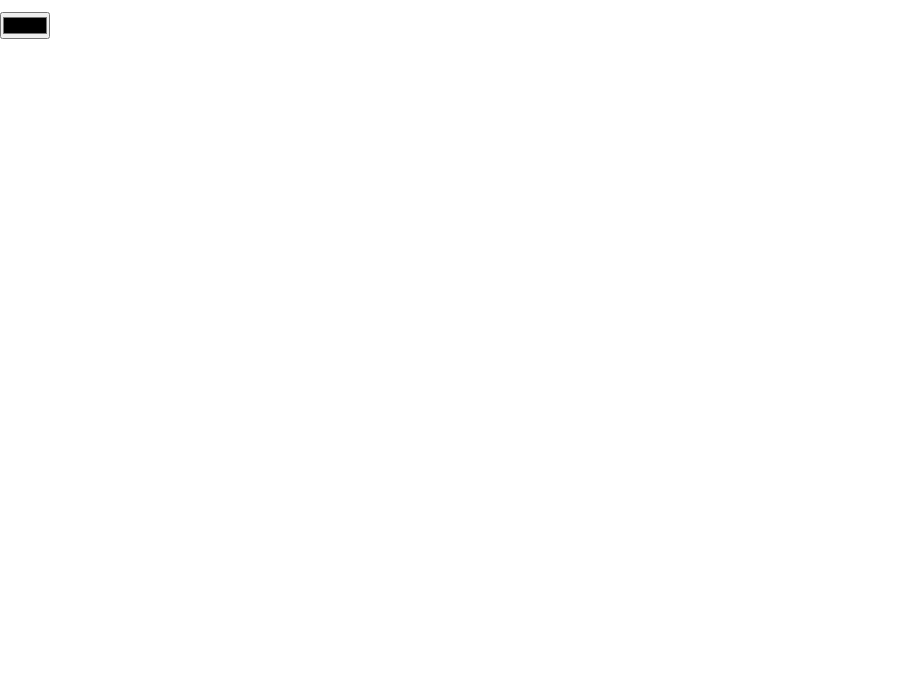
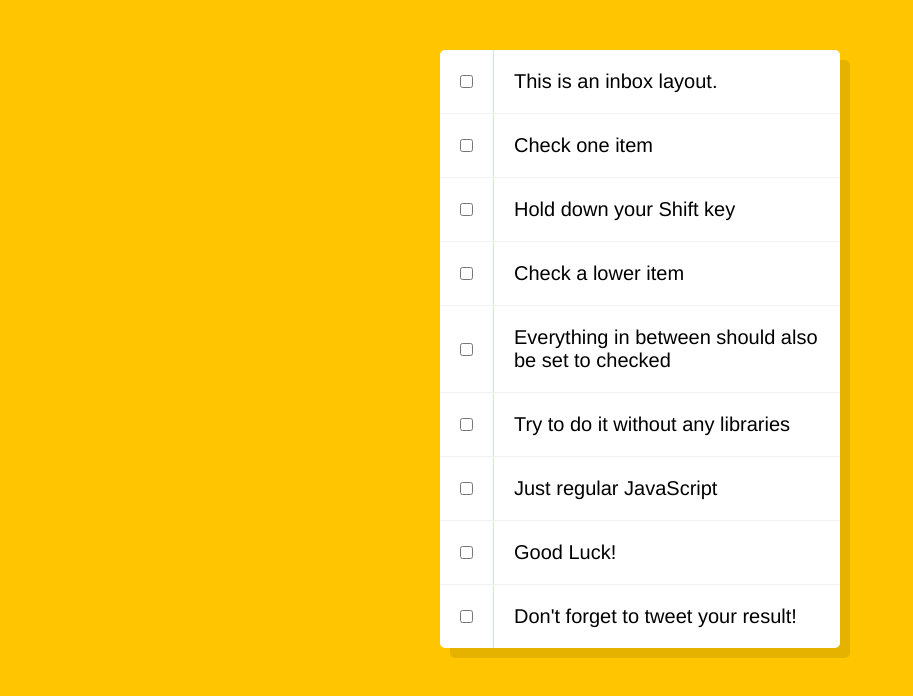
Before and after one commit to Ontorok/js-30-days-challenge, a plain HTML site: page index.html in a window 1280 px wide. Shown: the whole page, without its empty margins (0-913 px from the left). Drawn offline with Linux system fonts and the light colour scheme.

Commit message:
Day-10 complete

```diff
--- a/app.js
+++ b/app.js
@@ -1,59 +1,18 @@
-const canvas = document.querySelector('canvas');
-const picker = document.querySelector('input[type="color"]');
+const checkboxes = document.querySelectorAll('input[type="checkbox"]');
 
+let lastChecked;
 
-
-const ctx = canvas.getContext('2d');
-
-canvas.width = window.innerWidth;
-canvas.height = window.innerHeight;
-
-ctx.strokeStyle = '#BADA55';
-ctx.lineWidth = 1;
-ctx.lineJoin = 'round';
-ctx.lineCap = 'round';
-
-let isDrawing = false, lastX = 0, lastY = 0, isIncrement = false, hue = 0;
-
-function draw(e) {
-    if (!isDrawing) return;
-    ctx.beginPath();
-    ctx.moveTo(lastX, lastY);
-    ctx.lineTo(e.offsetX, e.offsetY);
-    ctx.strokeStyle = `hsl(${hue}, 100%, 50%)`;
-    ctx.stroke();
-    [lastX, lastY] = [e.offsetX, e.offsetY];
-    hue++;
-    if (hue >= 360) {
-        hue = 0;
+function handleCheck(e) {
+    if (e.shiftKey && this.checked) {
+        let inBetween = false;
+        checkboxes.forEach(chekbox => {
+            if (chekbox === this || chekbox === lastChecked) {
+                inBetween = !inBetween;
+            }
+            if (inBetween) chekbox.checked = true;
+        });
     }
-    if (ctx.lineWidth >= 100 || ctx.lineWidth <= 1) {
-        isIncrement = !isIncrement;
-    }
-
-    if (!isIncrement) {
-        ctx.lineWidth++;
-    } else {
-        ctx.lineWidth--;
-    }
+    lastChecked = this;
 }
 
-// picker.addEventListener('change', e => {
-//     ctx.strokeStyle = e.target.value;
-// });
-
-document.addEventListener('mousemove', draw);
-
-document.addEventListener('mousedown', function (e) {
-    isDrawing = true;
-    [lastX, lastY] = [e.offsetX, e.offsetY];
-});
-
-document.addEventListener('mouseup', function () {
-    isDrawing = false;
-
-});
-
-document.addEventListener('mouseout', function () {
-    isDrawing = false;
-});
+checkboxes.forEach(checkbox => checkbox.addEventListener('click', handleCheck));
--- a/index.html
+++ b/index.html
@@ -6,20 +6,90 @@
     <meta name="viewport" content="width=device-width, initial-scale=1.0" />
     <link rel="icon" href="./assets/favicon.ico" />
     <link rel="stylesheet" href="style.css" />
-    <title>JS 30 Day Challenge - Day 08</title>
+    <title>JS 30 Day Challenge - Day 10</title>
     <style>
-      * {
+      html {
+        font-family: sans-serif;
+        background: #ffc600;
+      }
+
+      .inbox {
+        max-width: 400px;
+        margin: 50px auto;
+        background: white;
+        border-radius: 5px;
+        box-shadow: 10px 10px 0 rgba(0, 0, 0, 0.1);
+      }
+
+      .item {
+        display: flex;
+        align-items: center;
+        border-bottom: 1px solid #f1f1f1;
+      }
+
+      .item:last-child {
+        border-bottom: 0;
+      }
+
+      input:checked + p {
+        background: #f9f9f9;
+        text-decoration: line-through;
+      }
+
+      input[type="checkbox"] {
+        margin: 20px;
+      }
+
+      p {
         margin: 0;
-        padding: 0;
+        padding: 20px;
+        transition: background 0.2s;
+        flex: 1;
+        font-family: "helvetica neue";
+        font-size: 20px;
+        font-weight: 200;
+        border-left: 1px solid #d1e2ff;
       }
     </style>
   </head>
   <body>
-    <div style="height: 50px; display: flex; align-items: center">
-      <input type="color" />
-    </div>
-    <div style="height: calc(100vh - 50px)">
-      <canvas id="draw"></canvas>
+    <div class="inbox">
+      <div class="item">
+        <input type="checkbox" />
+        <p>This is an inbox layout.</p>
+      </div>
+      <div class="item">
+        <input type="checkbox" />
+        <p>Check one item</p>
+      </div>
+      <div class="item">
+        <input type="checkbox" />
+        <p>Hold down your Shift key</p>
+      </div>
+      <div class="item">
+        <input type="checkbox" />
+        <p>Check a lower item</p>
+      </div>
+      <div class="item">
+        <input type="checkbox" />
+        <p>Everything in between should also be set to checked</p>
+      </div>
+      <div class="item">
+        <input type="checkbox" />
+        <p>Try to do it without any libraries</p>
+      </div>
+      <div class="item">
+        <input type="checkbox" />
+        <p>Just regular JavaScript</p>
+      </div>
+      <div class="item">
+        <input type="checkbox" />
+        <p>Good Luck!</p>
+      </div>
+      <div class="item">
+        <input type="checkbox" />
+        <p>Don't forget to tweet your result!</p>
+      </div>
     </div>
 
     <script src="./app.js"></script>
```
